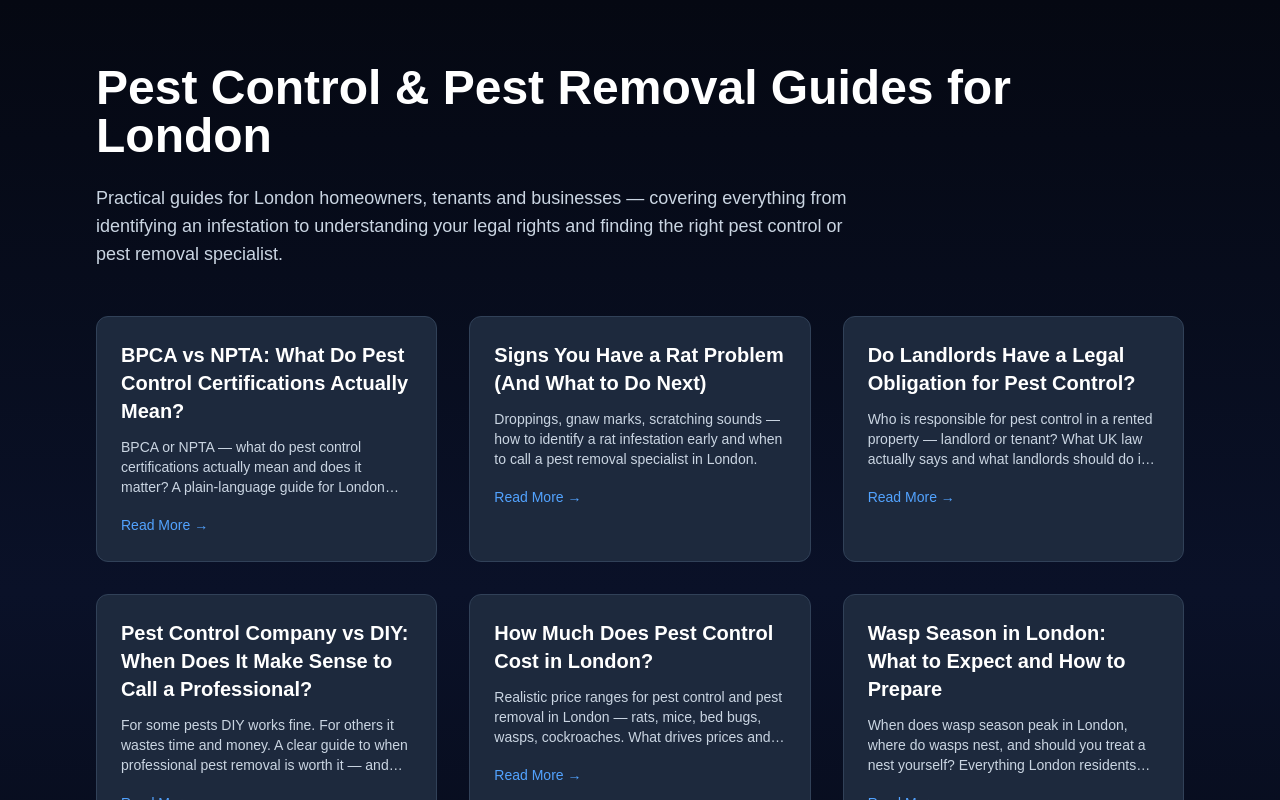
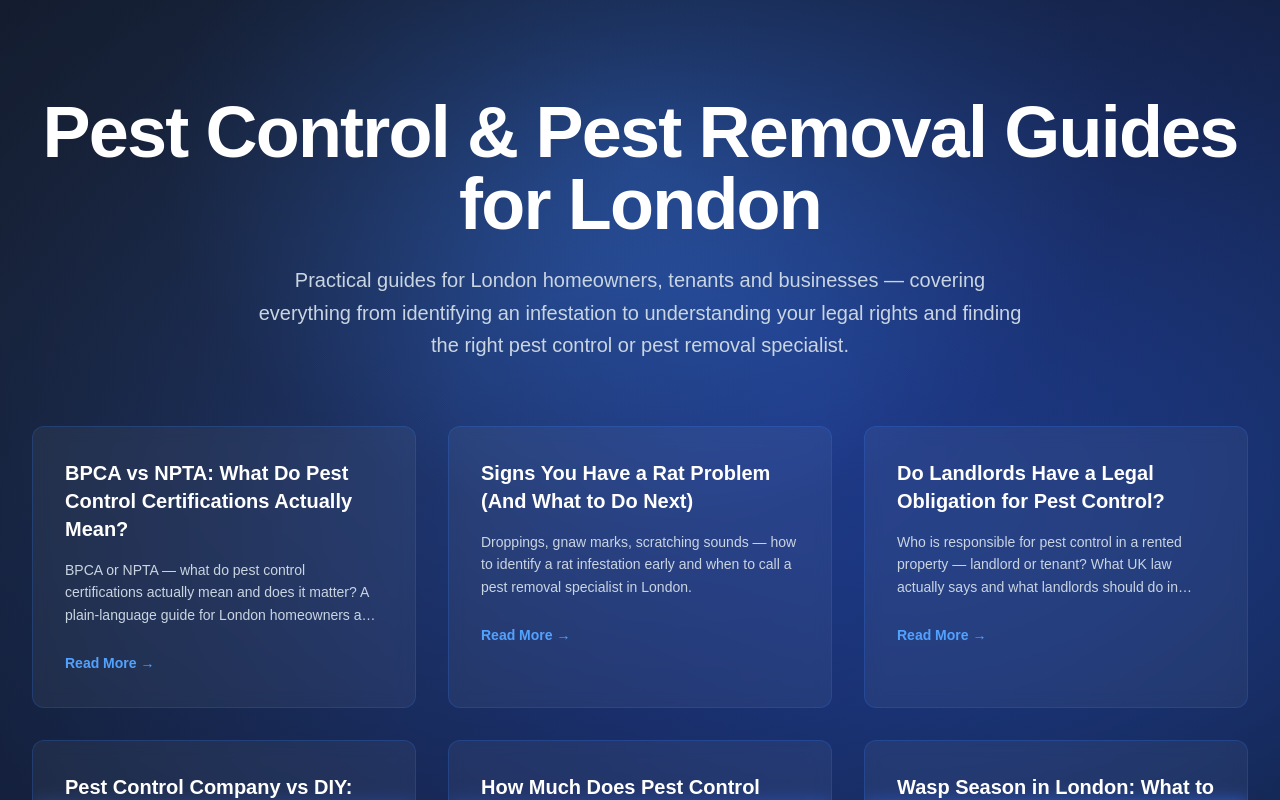
Before and after one commit to aarongeorghiades-hub/pestpro-index-v2-live, a Next.js app: page /blog in a window 1280 px wide. Shown: the top 800 px of the page. Built offline with nearby package versions, Linux system fonts and the light colour scheme.

Commit message:
Restyle blog index to match homepage: navy-blue gradient, glass-effect cards, blue glow borders

```diff
--- a/app/blog/page.tsx
+++ b/app/blog/page.tsx
@@ -9,33 +9,38 @@ export const metadata: Metadata = {
 
 export default function BlogPage() {
   return (
-    <main className="min-h-screen bg-gradient-to-b from-[#050812] via-[#0a1128] to-[#050812]">
-      <div className="max-w-6xl mx-auto px-6 sm:px-8 py-16">
-        {/* Page Header */}
-        <div className="mb-12">
-          <h1 className="text-4xl md:text-5xl font-bold text-white mb-6">
+    <div className="min-h-screen bg-gradient-to-br from-[#1e293b] via-[#1e3a8a] to-[#2563eb]">
+      {/* Matching homepage gradient layers */}
+      <div className="absolute inset-0" style={{background: 'radial-gradient(ellipse 800px 600px at center 20%, rgba(59, 130, 246, 0.4) 0%, transparent 60%)'}}></div>
+      <div className="absolute inset-0" style={{background: 'radial-gradient(ellipse at center, transparent 20%, rgba(15, 23, 42, 0.7) 100%)'}}></div>
+
+      <main className="relative z-10">
+        <div className="max-w-7xl mx-auto px-6 sm:px-8 py-24">
+          {/* Page Header - matching homepage hero style */}
+          <div className="text-center mb-16">
+            <h1 className="text-5xl sm:text-6xl md:text-7xl font-black text-white mb-6 tracking-tight">
               Pest Control & Pest Removal Guides for London
             </h1>
-          <p className="text-lg text-slate-300 max-w-3xl">
+            <p className="text-lg sm:text-xl text-slate-300 max-w-3xl mx-auto leading-relaxed">
               Practical guides for London homeowners, tenants and businesses — covering everything from identifying an infestation to understanding your legal rights and finding the right pest control or pest removal specialist.
             </p>
           </div>
 
-        {/* Blog Cards Grid */}
+          {/* Blog Cards Grid - matching homepage card style */}
           <div className="grid grid-cols-1 md:grid-cols-2 lg:grid-cols-3 gap-8">
             {posts.map((post) => (
               <Link
                 key={post.slug}
                 href={`/blog/${post.slug}`}
-              className="block bg-slate-800 border border-slate-700 rounded-xl p-6 hover:border-blue-400 hover:scale-[1.02] transition-all duration-200 hover:shadow-lg hover:shadow-blue-500/20"
+                className="group block bg-white/5 backdrop-blur-sm border border-blue-500/20 rounded-xl p-8 hover:border-blue-400/50 hover:-translate-y-1 hover:shadow-lg hover:shadow-blue-500/10 transition-all duration-300"
               >
-              <h2 className="text-xl font-bold text-white mb-3">
+                <h2 className="text-xl font-bold text-white mb-4 group-hover:text-blue-300 transition-colors">
                   {post.title}
                 </h2>
-              <p className="text-sm text-slate-300 mb-4 line-clamp-3">
+                <p className="text-sm text-slate-300 mb-6 leading-relaxed line-clamp-3">
                   {post.metaDescription}
                 </p>
-              <span className="text-sm font-medium text-blue-400 hover:text-blue-300">
+                <span className="inline-flex items-center text-sm font-bold text-blue-400 group-hover:text-blue-300 group-hover:underline transition-all">
                   Read More →
                 </span>
               </Link>
@@ -43,5 +48,6 @@ export default function BlogPage() {
           </div>
         </div>
       </main>
+    </div>
   )
 }
```
Lines whose indentation alone changed are shown as unchanged.
